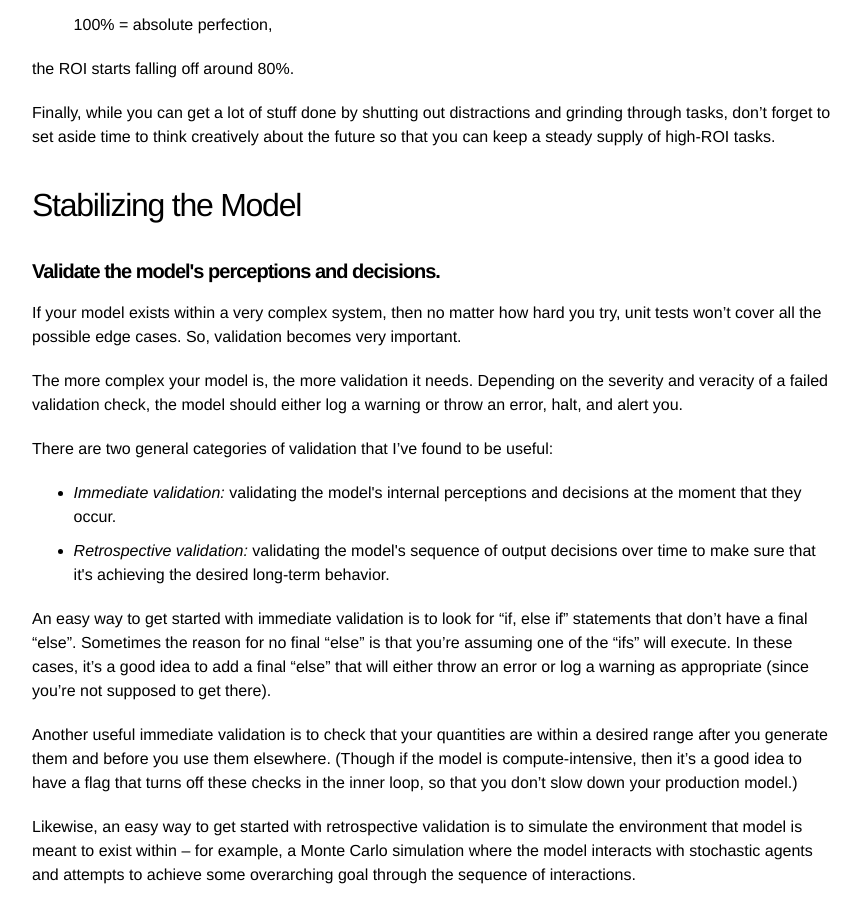
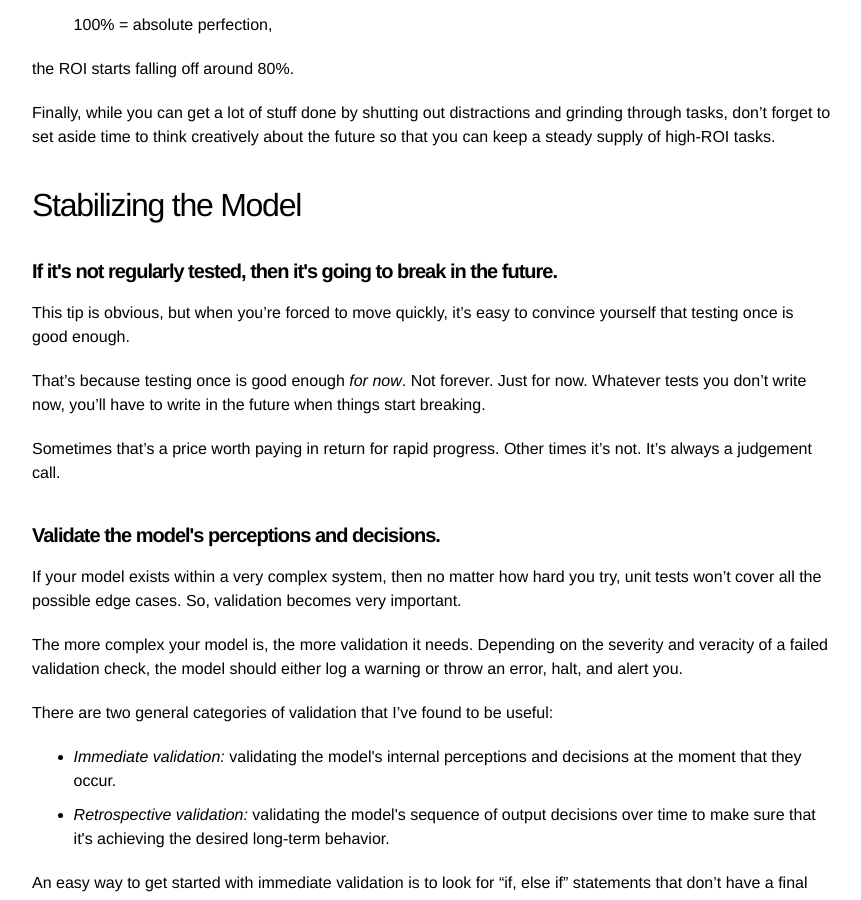
Before and after one commit to quantmonster/quantmonster.github.io, a Jekyll site: the page built from _posts/2022-10-13-modeling-tips.md, in a window 1280 px wide and 900 px high, scrolled down 5169 px. Shown: the whole window, without its empty margins (208-1069 px from the left). Built offline with Jekyll 4.4.1, drawn with Linux system fonts in a browser that asks for light colours; some of the changed text lies outside the part shown.

Commit message:
Update 2022-10-13-modeling-tips.md

```diff
--- a/_posts/2022-10-13-modeling-tips.md
+++ b/_posts/2022-10-13-modeling-tips.md
@@ -20,7 +20,7 @@ excerpt: "Stuff you don't find in math textbooks."
 
 <b>The Development Process -</b> Leverage your emotions. Make your model justify its own decisions. Invest in high-quality logs. Hard-code interventions when necessary. Focus on high-ROI tasks.
 
-<b>Stabilizing the Model -</b> Validate the model's perceptions and decisions. Don't get derailed by minor data issues. Refactor when appropriate.
+<b>Stabilizing the Model -</b> If it's not regularly tested, then it's going to break in the future. Validate the model's perceptions and decisions. Don't get derailed by minor data issues. Refactor when appropriate.
 
 <b>Showcasing the Model -</b> If the goal is to "wow" users, then the model must clearly demonstrate its sophistication.
 
@@ -180,6 +180,15 @@ Finally, while you can get a lot of stuff done by shutting out distractions and
 
 <h2>Stabilizing the Model</h2>
 
+<h4><b>If it's not regularly tested, then it's going to break in the future.</b></h4>
+
+This tip is obvious, but when you're forced to move quickly, it's easy to convince yourself that testing once is good enough.
+
+That's because testing once is good enough <i>for now</i>. Not forever. Just for now. Whatever tests you don't write now, you'll have to write in the future when things start breaking.
+
+Sometimes that's a price worth paying in return for rapid progress. Other times it's not. It's always a judgement call.
+
+
 <h4><b>Validate the model's perceptions and decisions.</b></h4>
 
 If your model exists within a very complex system, then no matter how hard you try, unit tests won't cover all the possible edge cases. So, validation becomes very important.
```
